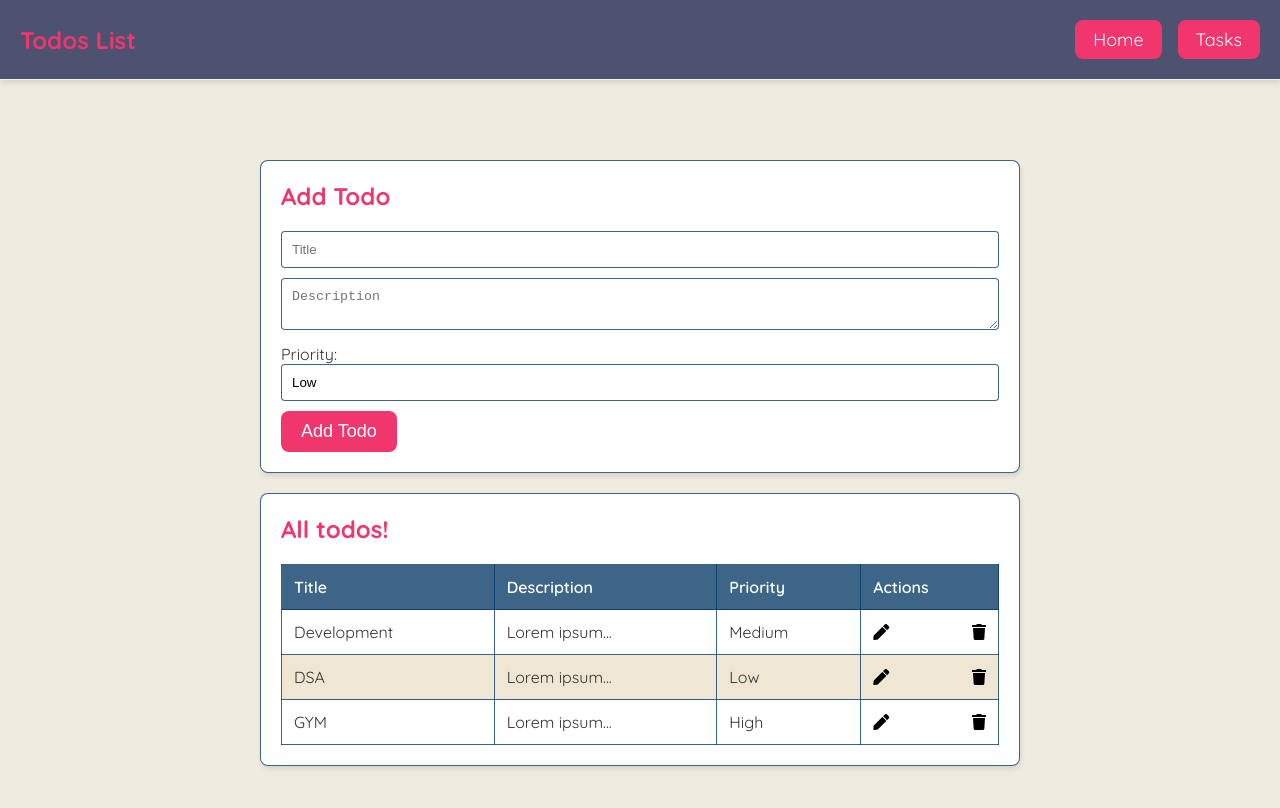
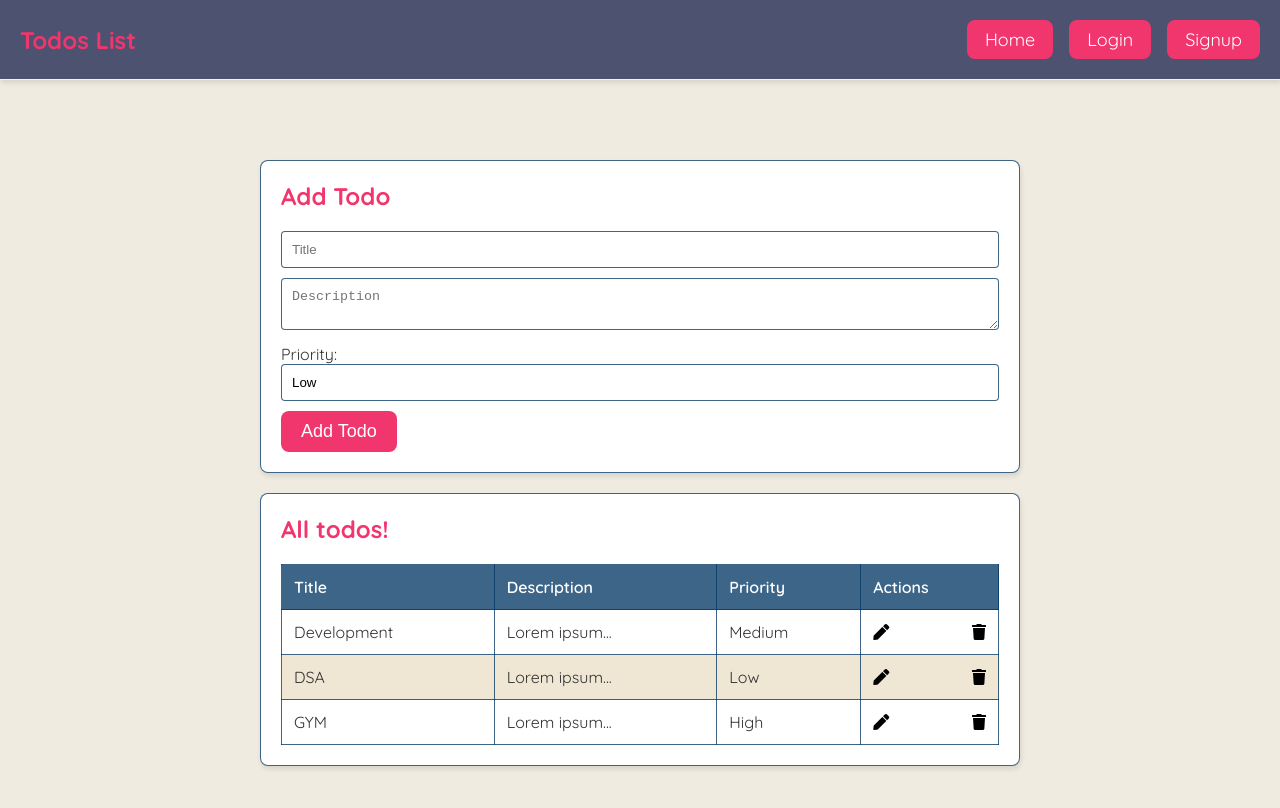
Before and after one commit to RushikeshGaikwad78/IEEE_WebWarriors, a React (Create React App) app in the folder Frontend-react/pisb-todo-app/: page / in a window 1280 px wide. Shown: the top 808 px of the page. Built offline with nearby package versions, Linux system fonts and the light colour scheme.

Commit message:
added login and signup in nav

```diff
--- a/Frontend-react/pisb-todo-app/package.json
+++ b/Frontend-react/pisb-todo-app/package.json
@@ -8,6 +8,7 @@
     "@testing-library/user-event": "^13.5.0",
     "react": "^18.2.0",
     "react-dom": "^18.2.0",
+    "react-router-dom": "^6.18.0",
     "react-scripts": "5.0.1",
     "web-vitals": "^2.1.4"
   },
--- a/Frontend-react/pisb-todo-app/src/App.js
+++ b/Frontend-react/pisb-todo-app/src/App.js
@@ -2,12 +2,12 @@
 import './App.css';
 import Homepage from './Homepage';
 import Navbar from './Navbar';
-// import LoginPage from './LoginPage';
+
 
 function App() {
   return (
     <div className="App">
-     {/* <LoginPage/> */}
+
     <Navbar/>
     <div className="content">
     <Homepage/>
--- a/Frontend-react/pisb-todo-app/src/Navbar.js
+++ b/Frontend-react/pisb-todo-app/src/Navbar.js
@@ -4,15 +4,12 @@ const Navbar = () => {
       <h1>Todos List</h1>
       <div className="links">
         <a href="/">Home</a>
-      <a href="/create" style={{
-        color: 'white',
-        backgroundColor: '#f1356d',
-        borderRadius: '8px'
-      }}>Tasks</a>
+        <a href="/login">Login</a>
+        <a href="/signup">Signup</a>
       </div>
-
     </nav>
   );
-}
+};
+
 
 export default Navbar;
```
Also changed, not shown: Frontend-react/pisb-todo-app/src/Signup.js (added, +13 -0 lines), 1 other file (tests, documents, lock files or other folders). Lines whose indentation alone changed are shown as unchanged.
